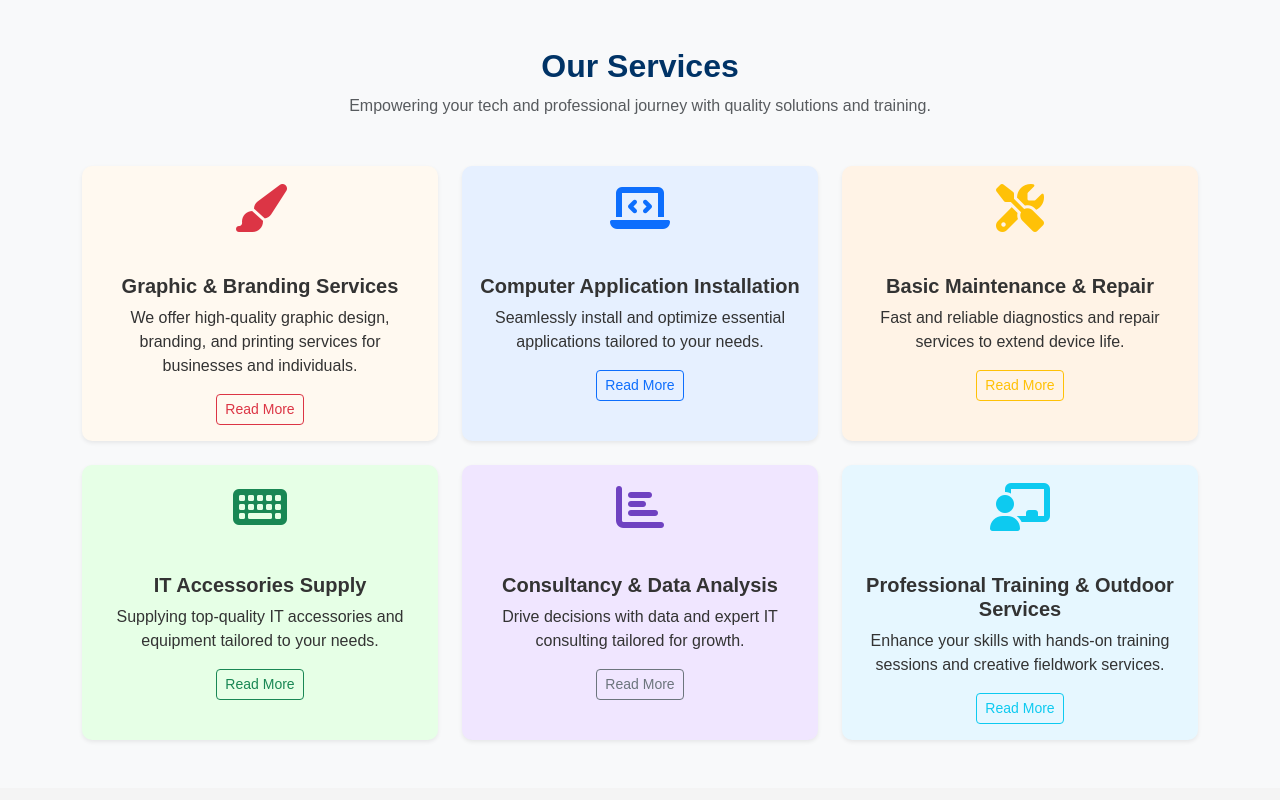
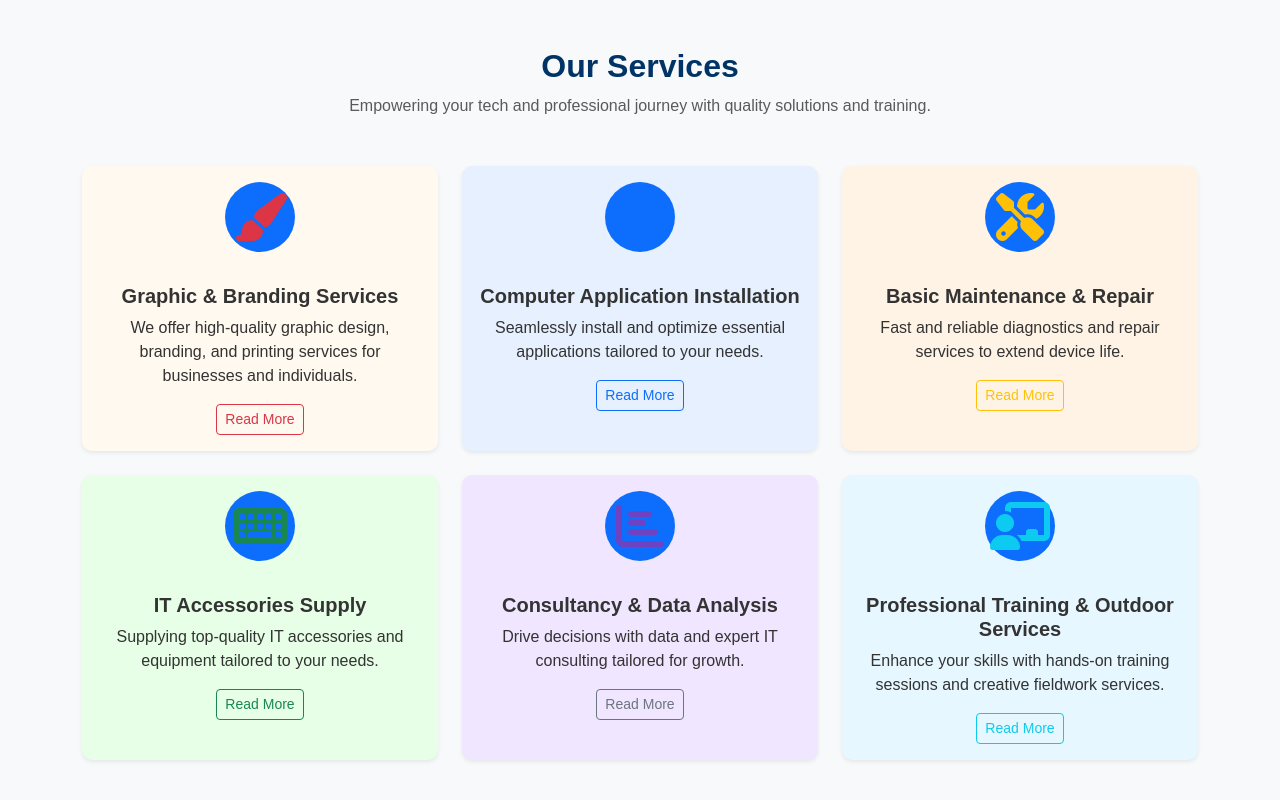
Before and after one commit to Samuelshuruma98/isam_tech, a plain HTML site: page index.html in a window 1280 px wide. Shown: the part 1468-2268 px from the top of the page. Drawn offline with nearby package versions, Linux system fonts and the light colour scheme.

Commit message:
Update styles.css

```diff
--- a/styles.css
+++ b/styles.css
@@ -184,3 +184,29 @@ footer {
 .navbar {
     transition: all 0.3s ease-in-out;
 }
+
+
+/* Service Section */
+
+.service-card {
+    transition: transform 0.3s ease, box-shadow 0.3s ease;
+    border: none;
+  }
+
+  .service-card:hover {
+    transform: translateY(-5px);
+    box-shadow: 0 0 20px rgba(0, 0, 0, 0.1);
+  }
+
+  .service-icon {
+    width: 70px;
+    height: 70px;
+    background-color: #0d6efd;
+    color: white;
+    border-radius: 50%;
+    font-size: 30px;
+    display: flex;
+    align-items: center;
+    justify-content: center;
+    margin-bottom: 20px;
+  }
```
